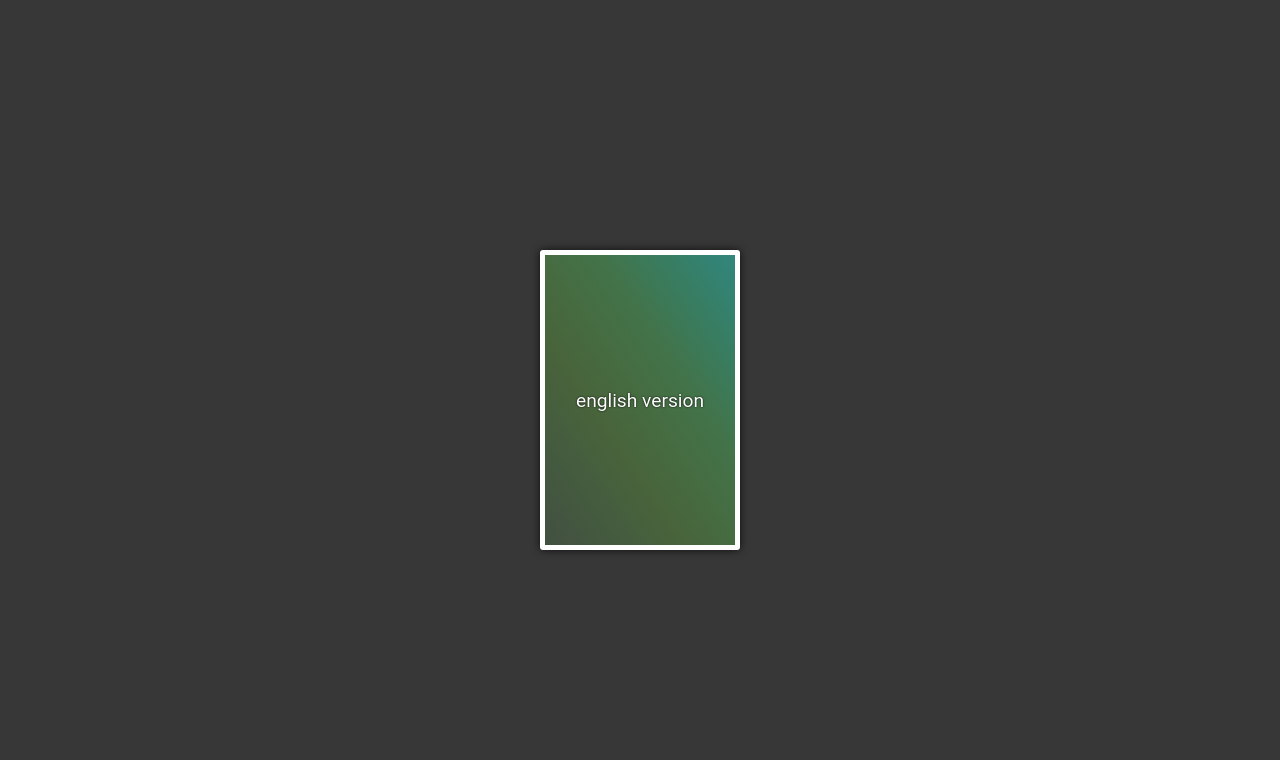
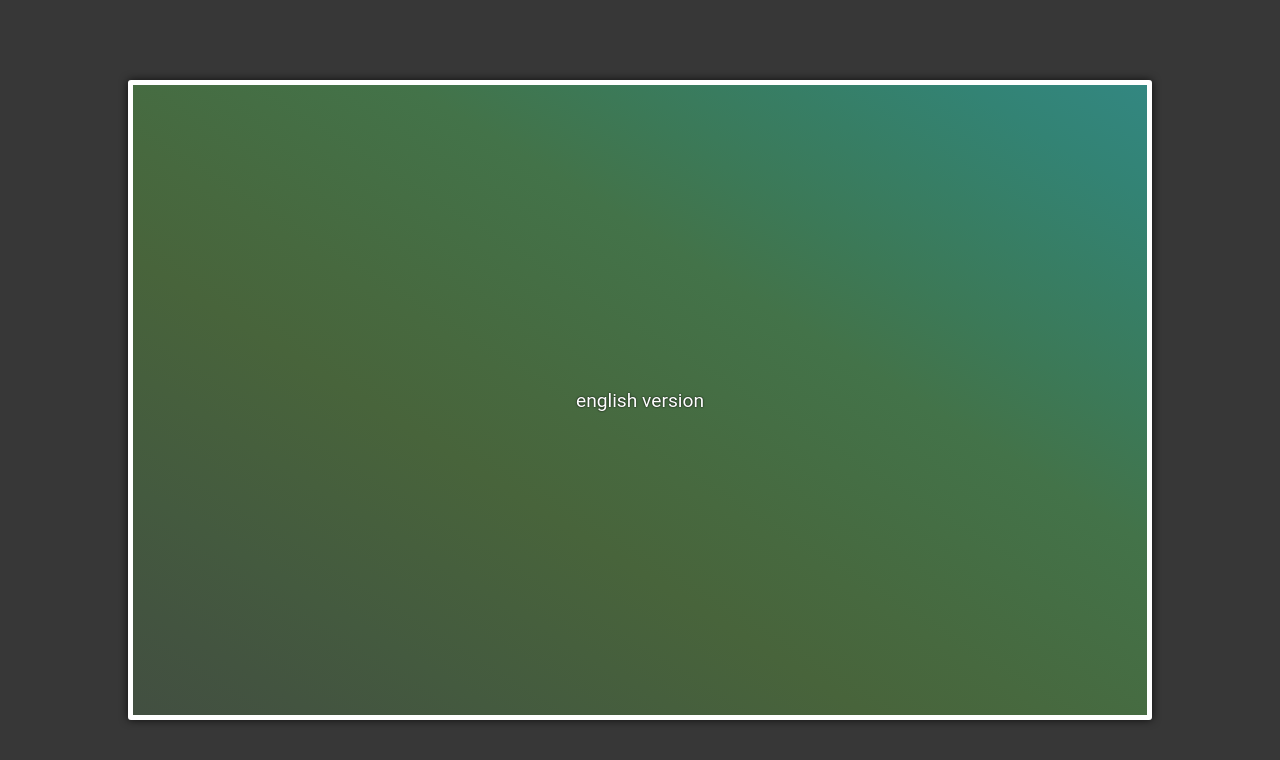
Before and after one commit to oRiamn/toeic-vocabulary, a plain HTML site: page index.html in a window 1280 px wide. Drawn offline with Linux system fonts and the light colour scheme.

Commit message:
Update index.html

```diff
--- a/index.html
+++ b/index.html
@@ -27,6 +27,13 @@
 	 perspective: 1000px;
 	 width: 100%;
 	 height: 100%;
+	 display: flex;
+	 flex-direction: row;
+	 align-items: center;
+	 align-content: center;
+	 margin: auto;
+	 text-align: center;
+	 justify-content: center;
 }
  html #container .box, body #container .box {
 	 display: flex;
@@ -34,17 +41,13 @@
 	 align-items: center;
 	 align-content: center;
 	 justify-content: center;
-	 width: 200px;
-	 height: 300px;
-	 background-size: 200px 300px;
+	 width: 80vw;
+	 height: 80vh;
 	 border: 5px solid white;
 	 border-radius: 3px;
-	 position: absolute;
-	 left: 50%;
-	 top: 50%;
-	 margin: -150px 0 0 -100px;
 	 backface-visibility: hidden;
 	 box-shadow: 0px 0px 9px 0px rgba(0, 0, 0, 0.75);
+	 position: absolute;
 }
  html #container .box.front, body #container .box.front {
 	 background-image: linear-gradient(to right top, #424f41, #435440, #445a3f, #465f3d, #48643b, #47693f, #456e44, #437349, #3c7957, #377e65, #338374, #338781);
@@ -184,6 +187,7 @@
 		 box-shadow: rgba(255, 224, 178, 0) 0px 0px 0px 10px;
 	}
 }
+
 	  </style>
 	  <script src="./words.js"></script>
 
```
